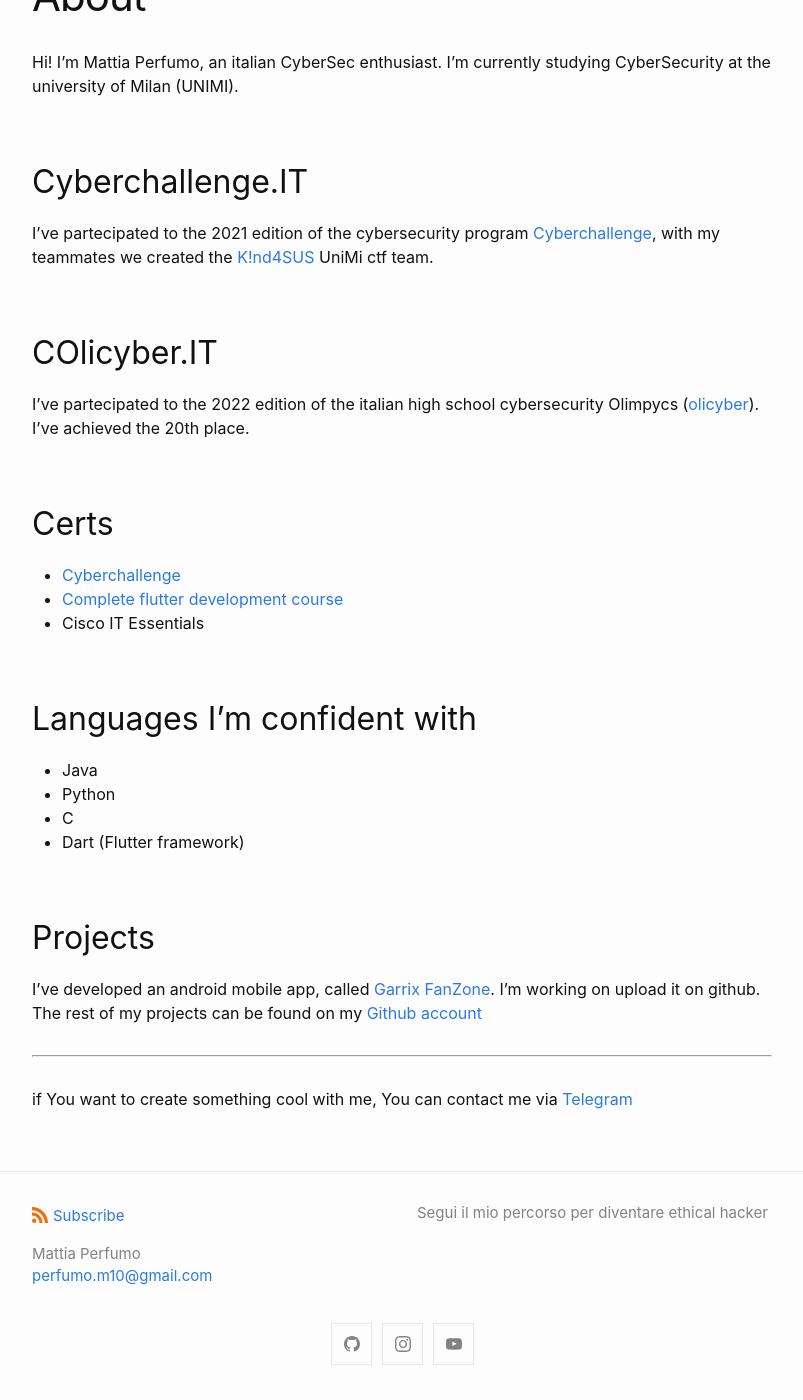
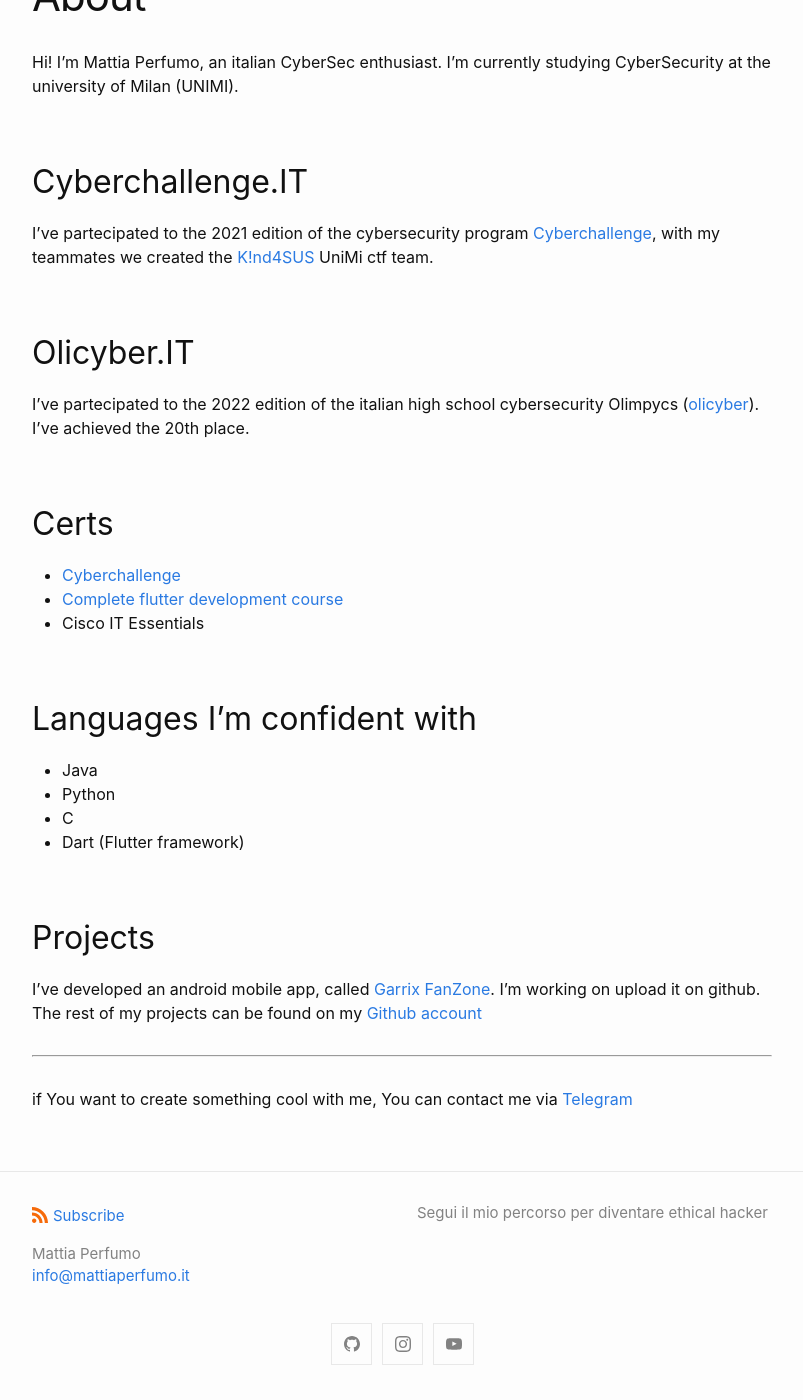
Before and after one commit to mperf/mperf.github.io, a Jekyll site: the page built from about.markdown, in a window 1280 px wide and 1400 px high, scrolled down 120 px. Shown: the whole window, without its empty margins (238-1041 px from the left). Built offline with Jekyll 4.4.1, drawn with Linux system fonts in a browser that asks for light colours.

Commit message:
spell check

```diff
--- a/_config.yml
+++ b/_config.yml
@@ -19,7 +19,7 @@
 # in the templates via {{ site.myvariable }}.
 
 title: Perf's blog
-email: perfumo.m10@gmail.com
+email: info@mattiaperfumo.it
 description: >- # this means to ignore newlines until "baseurl:"
   Segui il mio percorso per diventare ethical hacker
 baseurl: "" # the subpath of your site, e.g. /blog
@@ -29,7 +29,7 @@
 theme: minima
 author:
   name: Mattia Perfumo
-  email: "perfumo.m10@gmail.com"
+  email: "info@mattiaperfumo.it"
 
 minima:
 
--- a/about.markdown
+++ b/about.markdown
@@ -6,7 +6,7 @@
 Hi! I'm Mattia Perfumo, an italian CyberSec enthusiast. I'm currently studying CyberSecurity at the university of Milan (UNIMI).
 ## Cyberchallenge.IT
 I've partecipated to the 2021 edition of the cybersecurity program [Cyberchallenge](https://www.cyberchallenge.it), with my teammates we created the [K!nd4SUS](https://k1nd4sus.it/) UniMi ctf team.
-## COlicyber.IT
+## Olicyber.IT
 I've partecipated to the 2022 edition of the italian high school cybersecurity Olimpycs ([olicyber](https://www.olicyber.it)). I've achieved the 20th place.
 ## Certs
 - [Cyberchallenge](/assets/cyberchallengeit_2021_certificato_gara_locale.pdf)
```
